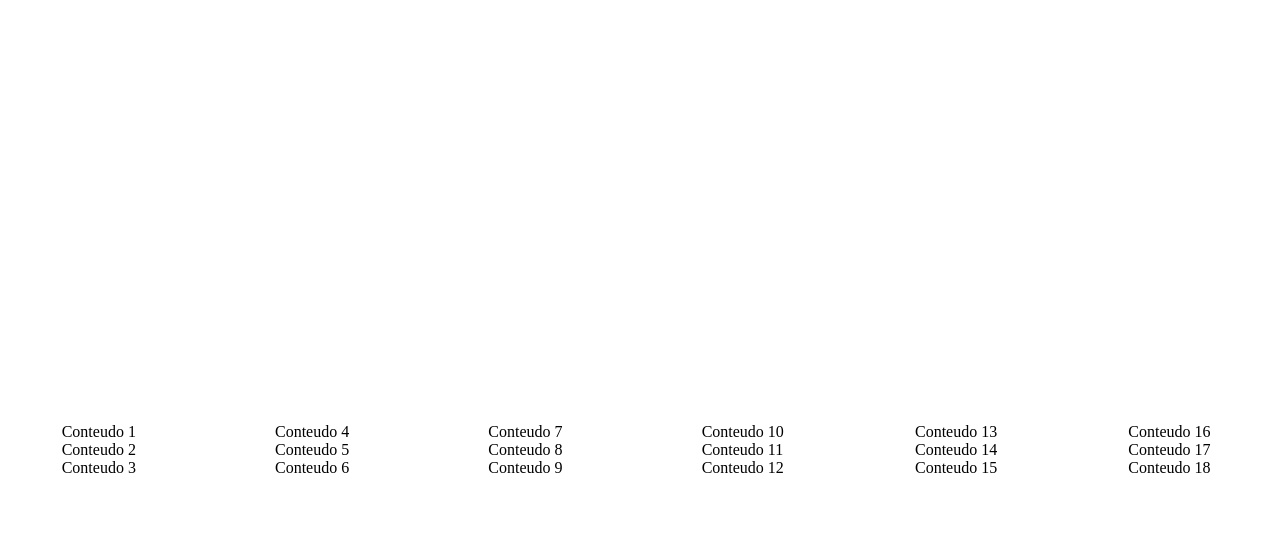
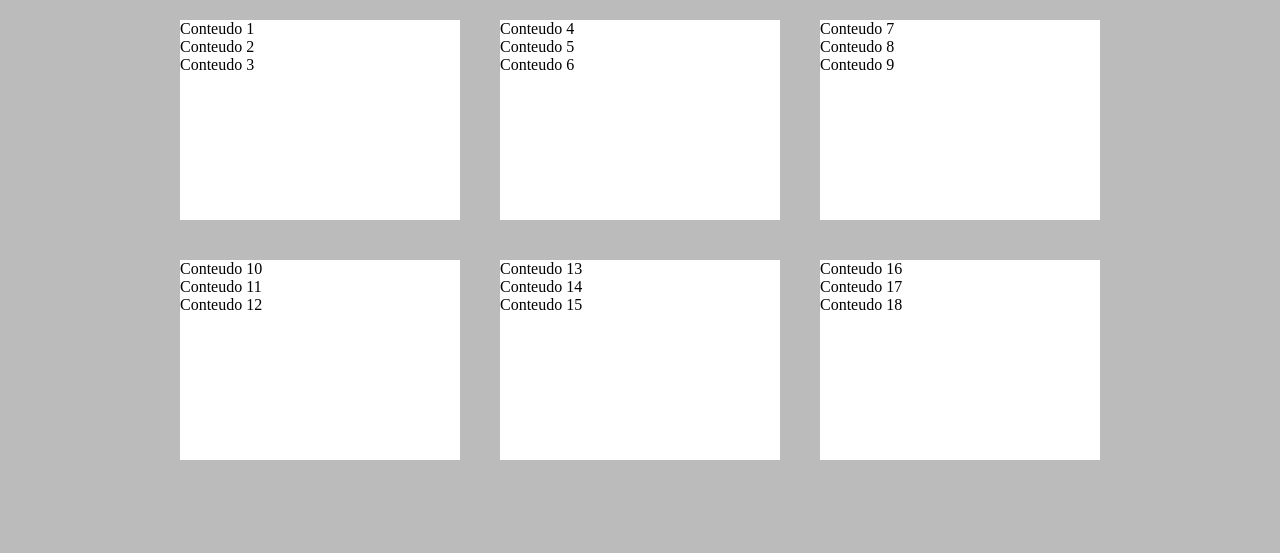
Before and after one commit to LucasBonny/html-css-nelio, a plain HTML site: page aula-flexbox/index.html in a window 1280 px wide. Drawn offline with Linux system fonts and the light colour scheme.

Commit message:
Root used in CSS

```diff
--- a/aula-flexbox/css/style.css
+++ b/aula-flexbox/css/style.css
@@ -1,20 +1,31 @@
+:root {
+    --bg-primary-color: #ff0000;
+    --bg-white-color: #fff;
+    --gb-gray-color: #bbb;
+}
+
+
 *{
     margin: 0;
+    box-sizing: border-box;
+}
+body{
+    background-color: var(--gb-gray-color);
 }
 
 .container {
     display: flex;
     flex-wrap: wrap;
-    justify-content: space-around;
-    height: 900px;
-    align-items: center;
+    max-width: 960px;
+    margin: 0 auto;
 }
 
 .bloco {
-    width: 90px;
+    background-color: var(--bg-white-color);
+    width: 280px;
     margin: 20px;
     height: 200px;
-    display: flex;
-    justify-content: center;
-    flex-direction: column;
 }
+.bloco:hover{
+    border: 2px solid var(--bg-primary-color);
+}
```
